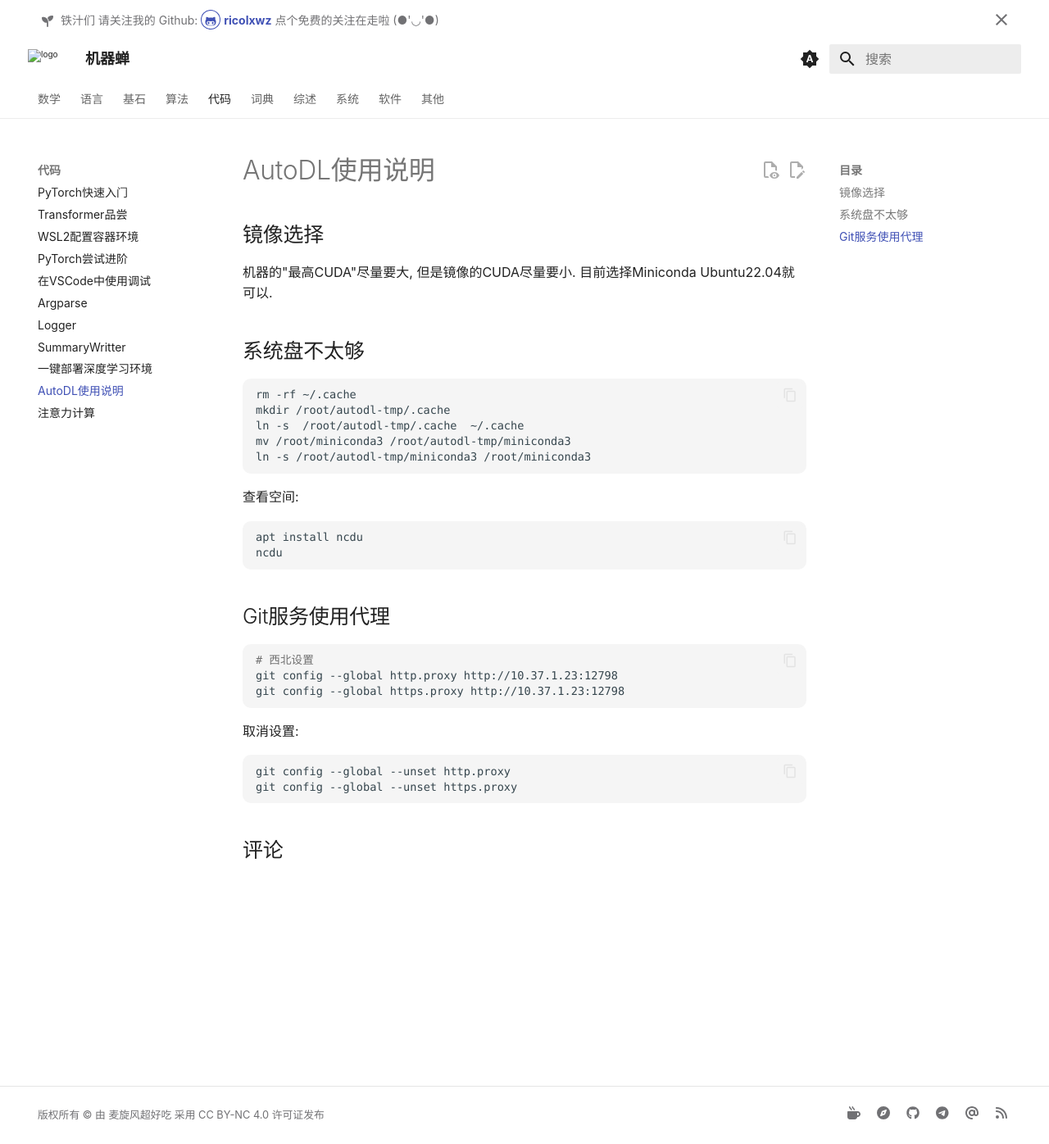
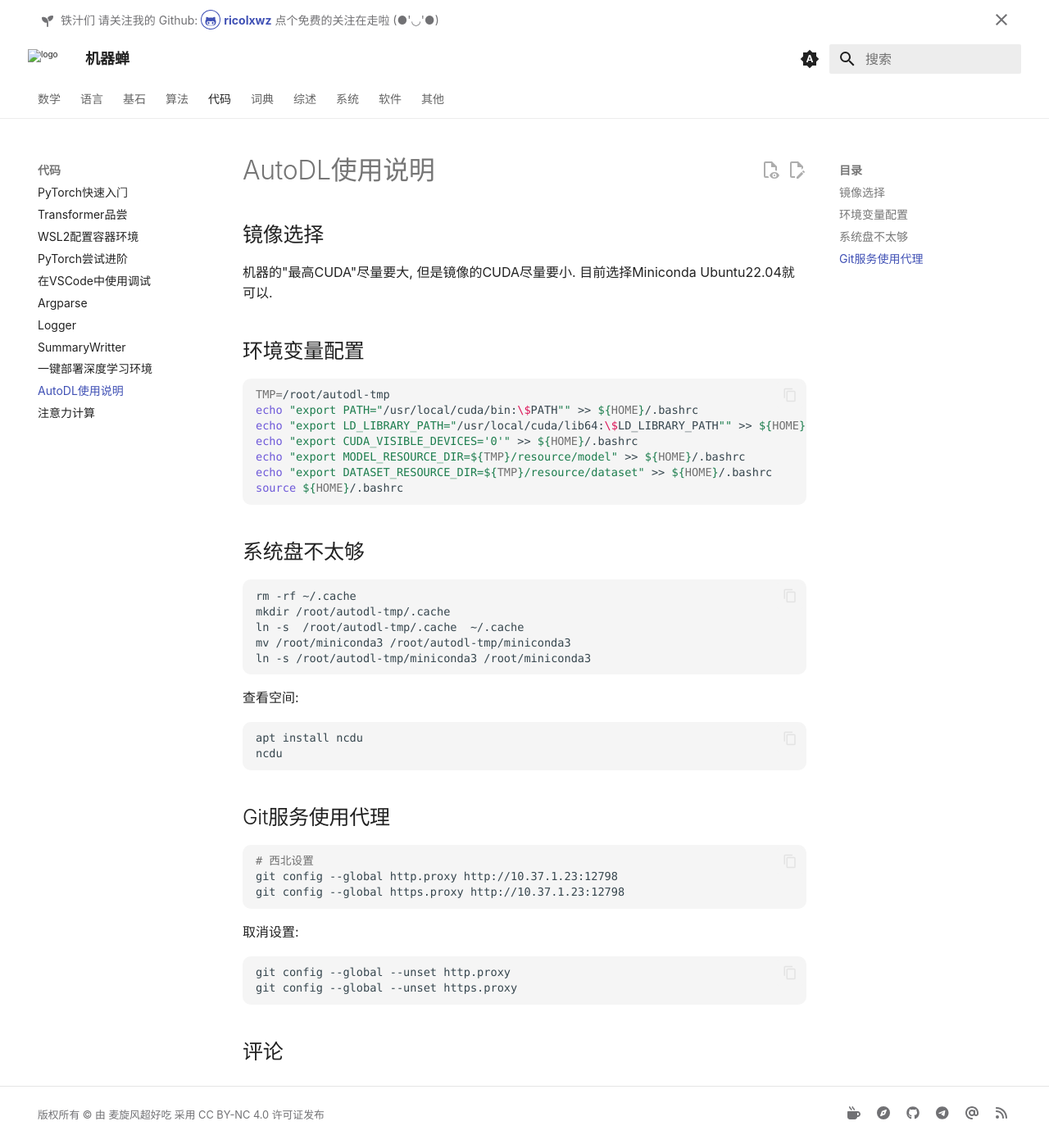
Before and after one commit to ricolxwz/note, an MkDocs documentation site: the page built from docs/code/autodl.md, in a window 1280 px wide and 1396 px high. Shown: the whole window at 82% size. Built offline with MkDocs 1.6.1 and Material for MkDocs 9.7.7, drawn with Linux system fonts in a browser that asks for light colours; some web fonts are replaced; comment, search, counter and statistics services are not loaded.

Commit message:
docs: 添加环境变量配置说明

````diff
--- a/docs/code/autodl.md
+++ b/docs/code/autodl.md
@@ -6,6 +6,18 @@
 ## 镜像选择
 
 机器的"最高CUDA"尽量要大, 但是镜像的CUDA尽量要小. 目前选择Miniconda Ubuntu22.04就可以.
+
+## 环境变量配置
+
+```bash
+TMP=/root/autodl-tmp
+echo "export PATH="/usr/local/cuda/bin:\$PATH"" >> ${HOME}/.bashrc
+echo "export LD_LIBRARY_PATH="/usr/local/cuda/lib64:\$LD_LIBRARY_PATH"" >> ${HOME}/.bashrc
+echo "export CUDA_VISIBLE_DEVICES='0'" >> ${HOME}/.bashrc
+echo "export MODEL_RESOURCE_DIR=${TMP}/resource/model" >> ${HOME}/.bashrc
+echo "export DATASET_RESOURCE_DIR=${TMP}/resource/dataset" >> ${HOME}/.bashrc
+source ${HOME}/.bashrc
+```
 
 ## 系统盘不太够
 
````
